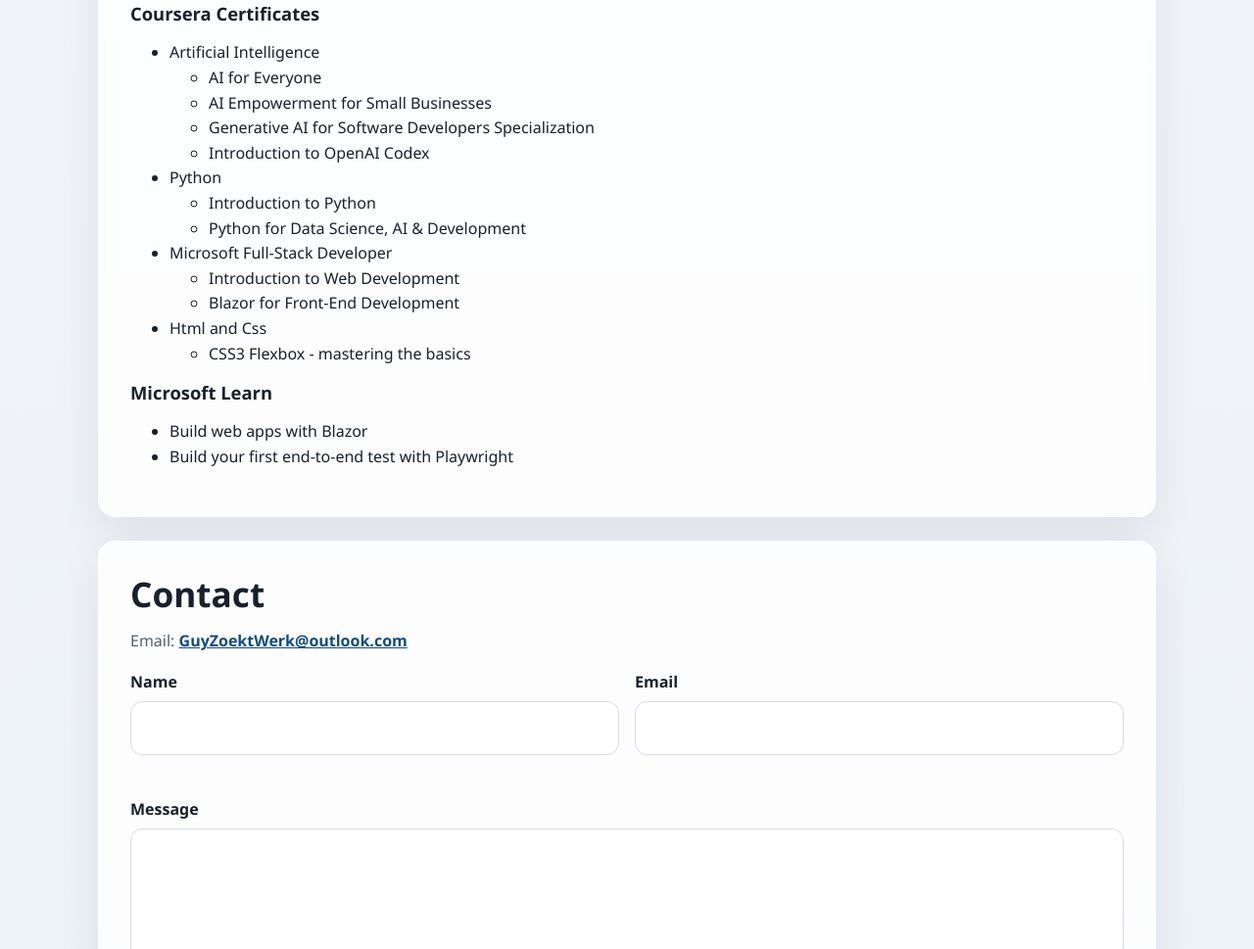
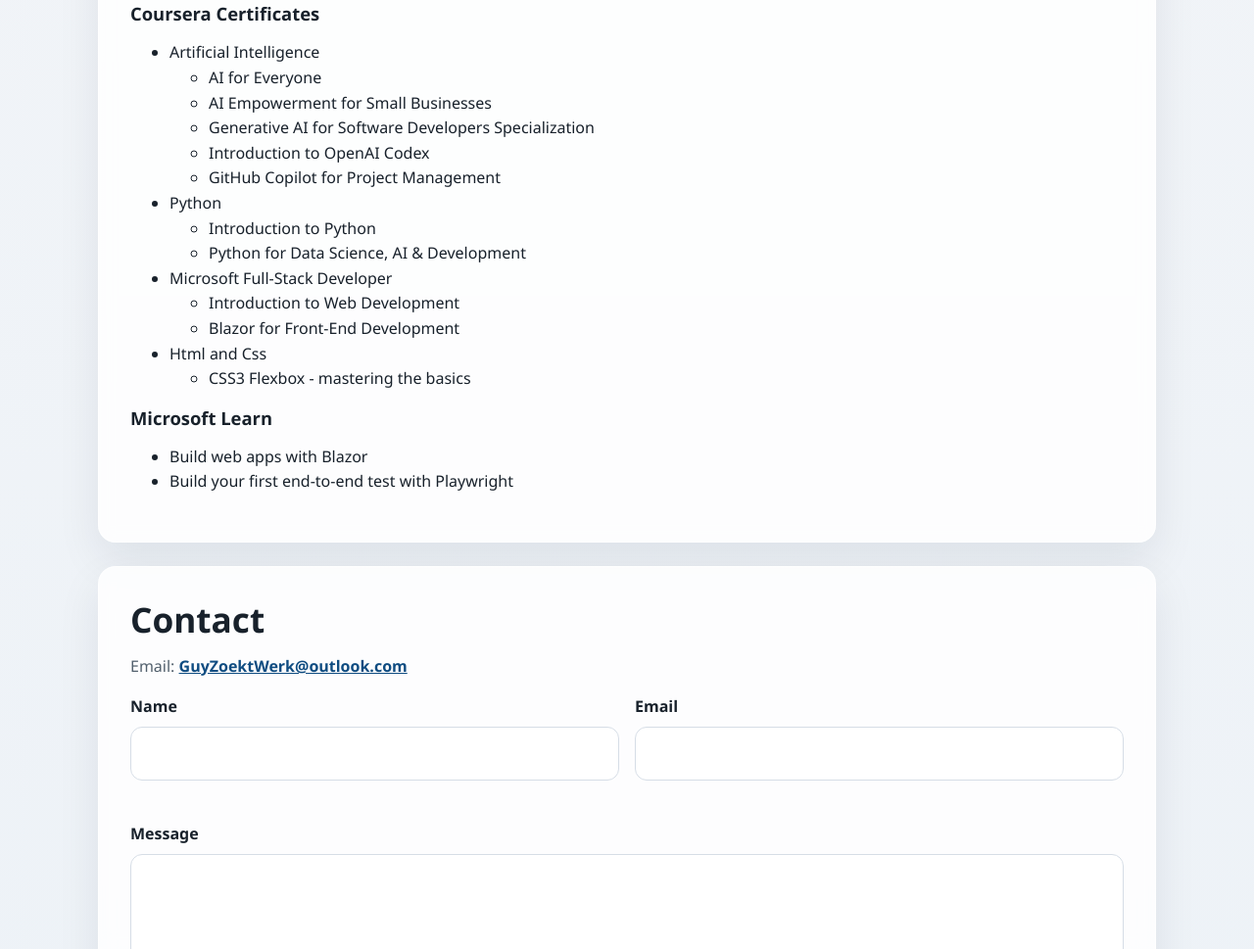
Before and after one commit to guystals/Portfolio, a website: page index.html in a window 1280 px wide. Shown: the part 3458-4427 px from the top of the page at 98% size. Drawn offline with Linux system fonts and the light colour scheme.

Commit message:
add GitHub Copilot for project managment

```diff
--- a/index.html
+++ b/index.html
@@ -255,6 +255,7 @@
                             <li>AI Empowerment for Small Businesses</li>
                             <li>Generative AI for Software Developers Specialization</li>
                             <li>Introduction to OpenAI Codex</li>
+                            <li>GitHub Copilot for Project Management</li>
                         </ul>
                     </li>
                     <li>Python
```
